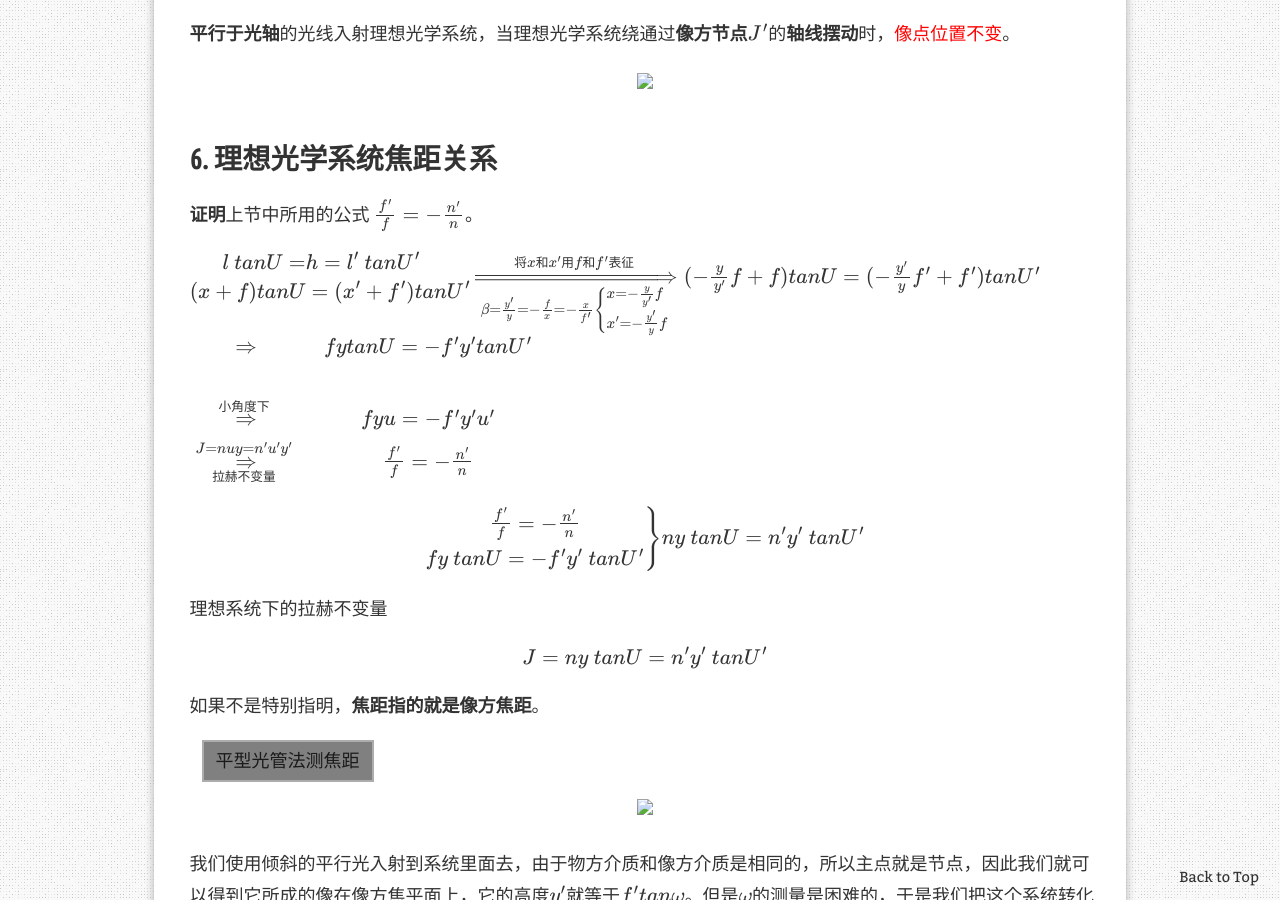
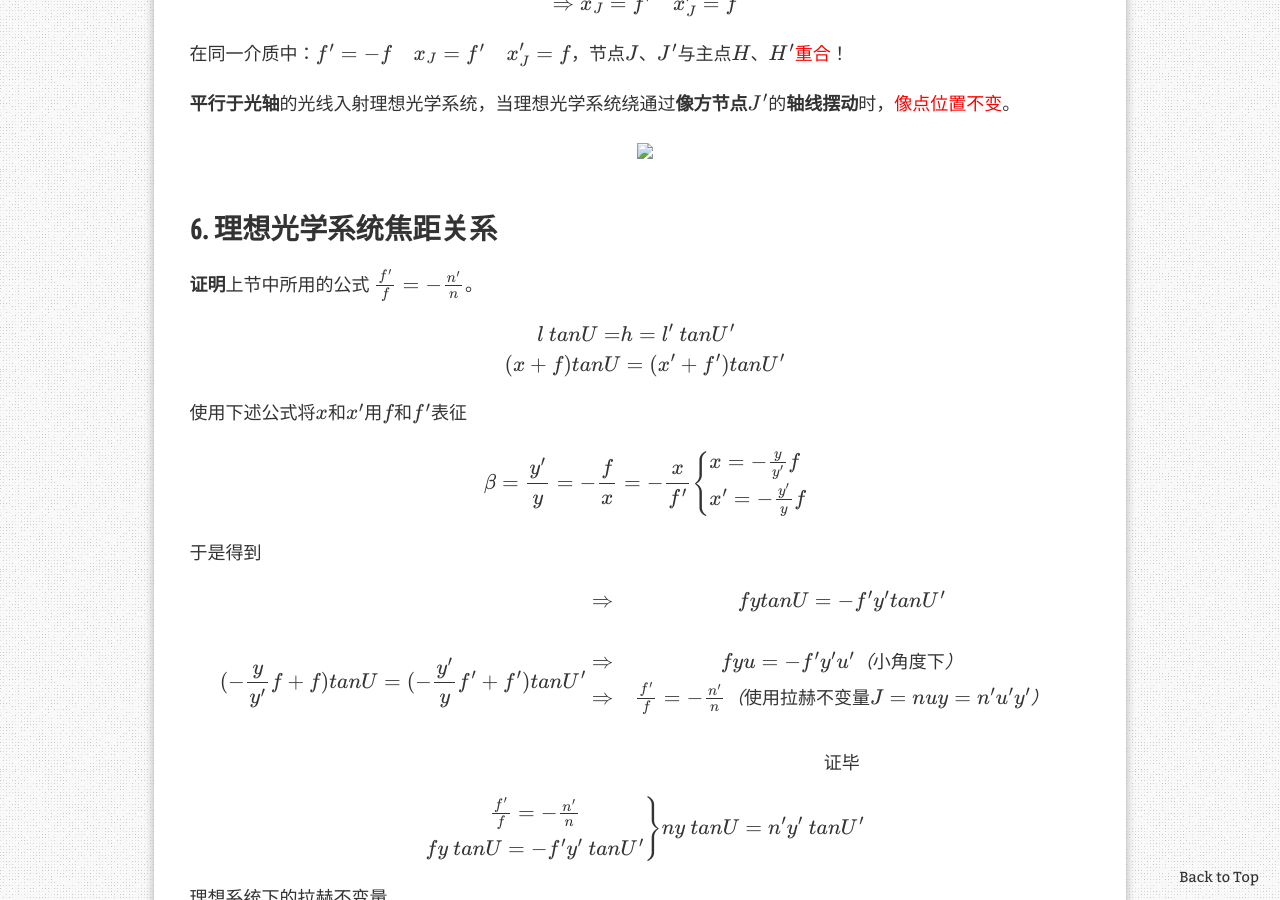
Before and after one commit to AuthurWhywait/AuthurWhywait.github.io, a Jekyll site: the page built from _posts/2021-07-08-optical_e.md, in a window 1280 px wide and 900 px high, scrolled down 4829 px. Built offline with Jekyll 4.4.1, drawn with Linux system fonts in a browser that asks for light colours; formulas are drawn with MathJax 3; comment, search, counter and statistics services are not loaded; some of the changed text lies outside the part shown.

Commit message:
Update 2021-07-08-optical_e.md

```diff
--- a/_posts/2021-07-08-optical_e.md
+++ b/_posts/2021-07-08-optical_e.md
@@ -40,7 +40,11 @@ redirect_from:
     <img src="..\\pic\\20210708像方主点、焦点、主平面.png" width="600" alt="像方主点、主平面、焦点"/>
 </div>
 
-【像方焦距】（以像方主点为原点）：$$f'=\frac{h}{tanU'}$$
+【像方焦距】（以像方主点为原点）：
+
+$$
+f'=\frac{h}{tanU'}
+$$
 
 无限远轴外物点发出的光束，是与光轴成一定夹角的平行光，入射到光学系统里面。根据理想光学系统的共线成像的规则，他将成像与过$F'$的一个垂轴平面上。这个垂轴平面就称为【像方焦平面】。
 
@@ -225,18 +229,28 @@ $$
     (x+f)tanU&=(x'+f')tanU'
 \end{aligned}
 $$
+
+使用下述公式将$x$和$x'$用$f$和$f'$表征
+
 $$
-\xRightarrow[\beta=\frac{y'}{y}=-\frac{f}{x}=-\frac{x}{f'}\begin{cases}
+\beta=\frac{y'}{y}=-\frac{f}{x}=-\frac{x}{f'}
+\begin{cases}
     x=-\frac{y}{y'}f\\x'=-\frac{y'}{y}f
-\end{cases}]{将x和x'用f和f'表征}(-\frac{y}{y'}f+f)tanU=(-\frac{y'}{y}f'+f')tanU'
+\end{cases}
 $$
+
+于是得到
+
 $$
+(-\frac{y}{y'}f+f)tanU=(-\frac{y'}{y}f'+f')tanU'\\\ \\
 \begin{matrix}
     \Rightarrow& fytanU=-f'y'tanU'\\
     &\\
-    \xRightarrow{小角度下}&fyu=-f'y'u'
+    \Rightarrow&fyu=-f'y'u'（小角度下）
     &\\
-    \xRightarrow[拉赫不变量]{J=nuy=n'u'y'}&\frac{f'}{f}=-\frac{n'}{n}
+    \Rightarrow&\frac{f'}{f}=-\frac{n'}{n}（使用拉赫不变量J=nuy=n'u'y'）\\
+    &\\
+    &证毕
 \end{matrix}
 $$
 
@@ -314,7 +328,13 @@ $$
 $$
 \beta=\frac{nl'}{n'l}=\frac{l'-r}{l-r}=1\Rightarrow\begin{cases}
     nl'=n'l\\l'=l
-\end{cases}\\\xRightarrow{n\ne n'}l'=l=0
+\end{cases}
+$$
+
+因为${n\ne n'}$，我们可以解得
+
+$$
+l'=l=0
 $$
 
 这说明，对于单个折射球面而言，$H$，$H'$和$O$相重合，而且物方主平面和像方主平面与球面顶点$O$相切。
@@ -350,8 +370,10 @@ $$
 d=0\\
 \varphi=(n-1)(c_1=c_2)\\
 f'=\frac{r_1r_2}{(n-1)(r_2-r_1)}=-f\\
-l_H'=l_H=0\xRightarrow{说明}两个主面与各个球面顶点重合，两主面彼此重合
+l_H'=l_H=0
 $$
+
+【说明】两个主面与各个球面顶点重合，两主面彼此重合
 
 <div align=center>
     <img src="../pic/20210708薄透镜图示.png" width="600"/>
```
